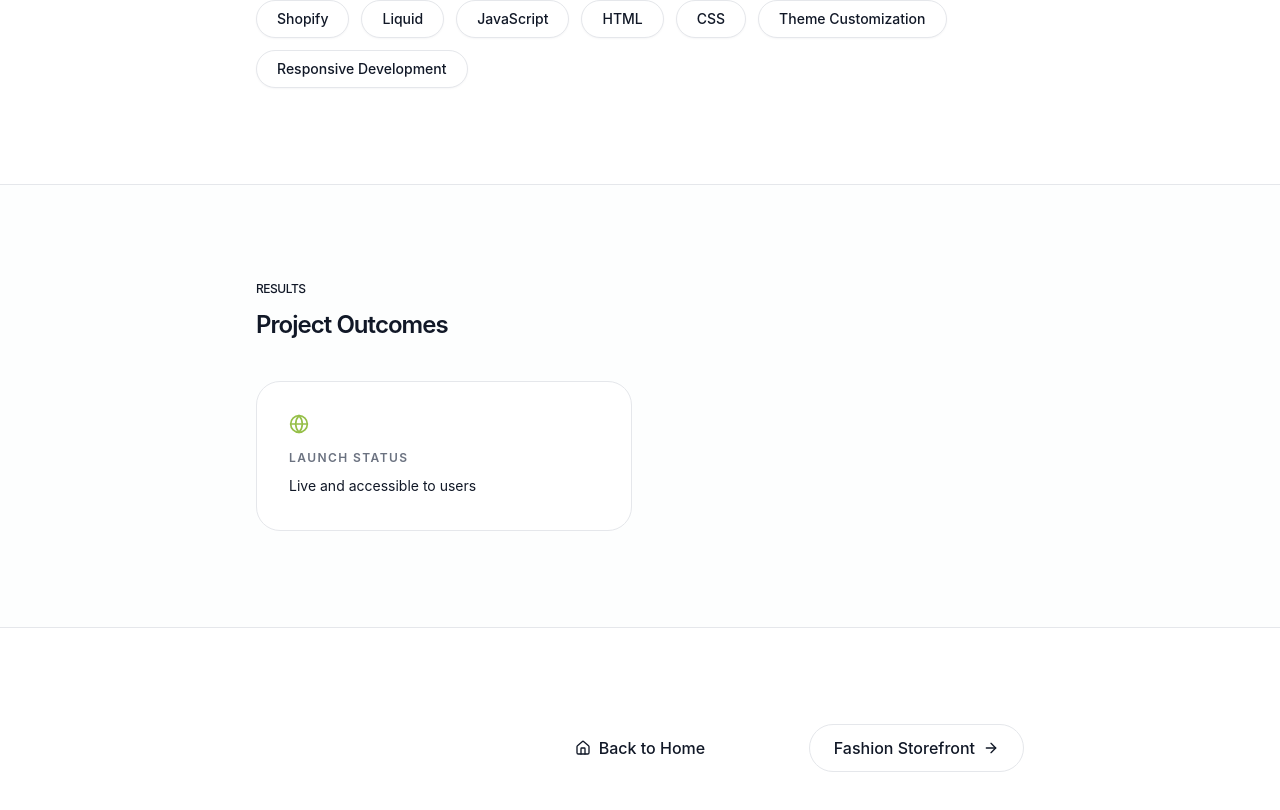
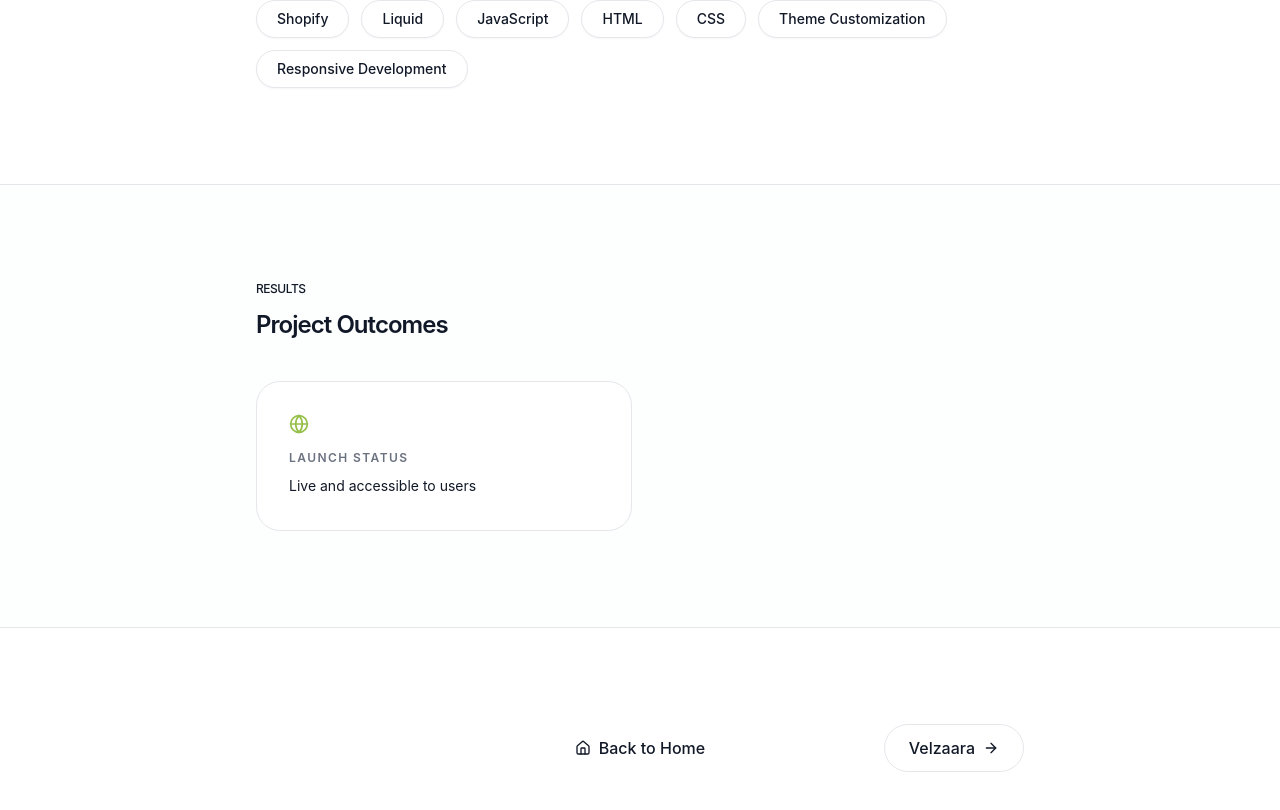
Before and after one commit to susan1711/Portfolio-, a Next.js app: page /projects/ilyzly in a window 1280 px wide. Shown: the part 2438-3248 px from the top of the page. Built offline with nearby package versions, Linux system fonts and the light colour scheme; no server answers.

Commit message:
feat: updated project names

```diff
--- a/content/projects.ts
+++ b/content/projects.ts
@@ -31,7 +31,7 @@ export const projects: Project[] = [
     industry: "Retail Apparel and Fashion",
     role: "Shopify Developer",
     duration: "Client project",
-    teamSize: "Agency collaboration",
+    teamSize: "Freelancer",
     overview:
       "A Shopify storefront for a Chennai-based fashion brand focused on making product discovery, collection browsing, and purchasing feel clear across mobile and desktop.",
     clientGoal:
@@ -75,13 +75,13 @@ export const projects: Project[] = [
   {
     id: "project-002",
     slug: "velzaara",
-    featured: false,
-    name: "Fashion Storefront",
-    website: null,
-    industry: "Fashion eCommerce",
+    featured: true,
+    name: "Velzaara",
+    website: "https://velzaara.com",
+    industry: "Womens Fashion eCommerce",
     role: "Shopify Developer",
     duration: "Client project",
-    teamSize: "Solo implementation",
+    teamSize: "Agency collaboration",
     overview:
       "A private Shopify storefront build for a fashion catalog with reusable theme sections and responsive product discovery flows.",
     clientGoal:
@@ -114,10 +114,10 @@ export const projects: Project[] = [
   {
     id: "project-003",
     slug: "seams-to-love",
-    featured: false,
-    name: "Lifestyle Shopify Store",
-    website: null,
-    industry: "Lifestyle eCommerce",
+    featured: true,
+    name: "Seams to Love",
+    website: "https://seamstolove.com",
+    industry: "Womens Fashion eCommerce",
     role: "Shopify Developer",
     duration: "Client project",
     teamSize: "Agency collaboration",
@@ -154,12 +154,12 @@ export const projects: Project[] = [
     id: "project-004",
     slug: "alankar-chennai",
     featured: false,
-    name: "B2B Catalog Store",
-    website: null,
-    industry: "B2B Commerce",
+    name: "Alankar Chennai",
+    website: "https://alankarchennai.in",
+    industry: "Womens Fashion eCommerce",
     role: "Shopify Developer",
     duration: "Client project",
-    teamSize: "Solo implementation",
+    teamSize: "agency collaboration",
     overview:
       "A Shopify catalog experience shaped around practical product browsing, inquiry-led decisions, and clear information hierarchy.",
     clientGoal:
@@ -193,9 +193,9 @@ export const projects: Project[] = [
     id: "project-005",
     slug: "angelic-weaves",
     featured: false,
-    name: "Figma to Shopify Theme",
-    website: null,
-    industry: "D2C eCommerce",
+    name: "Angelic Weaves",
+    website: "https://angelicweaves.com",
+    industry: "Womens Fashion eCommerce",
     role: "Shopify Developer",
     duration: "Client project",
     teamSize: "Agency collaboration",
@@ -232,22 +232,22 @@ export const projects: Project[] = [
     id: "project-006",
     slug: "enzymatic-enviro",
     featured: false,
-    name: "Store Optimization",
+    name: "Enzymatic Enviro",
     website: null,
-    industry: "Shopify Operations",
-    role: "Shopify Developer",
+    industry: "Wastewater Treatment and Environmental Services",
+    role: "WordPress Developer",
     duration: "Client project",
     teamSize: "Solo implementation",
     overview:
-      "A Shopify maintenance and optimization project focused on theme cleanup, storefront usability, and integration support.",
+      "A WordPress maintenance and optimization project focused on theme cleanup, storefront usability, and integration support.",
     clientGoal:
-      "Improve the reliability and day-to-day usability of an existing Shopify store without rebuilding the storefront from scratch.",
+      "Improve the reliability and day-to-day usability of an existing WordPress site without rebuilding the storefront from scratch.",
     responsibilities: [
       "Reviewed theme structure and simplified fragile storefront areas.",
       "Adjusted responsive issues across priority templates.",
       "Supported third-party app configuration and storefront compatibility.",
     ],
-    technologies: ["Shopify", "Liquid", "JavaScript", "CSS", "Shopify Apps"],
+    technologies: ["WordPress", "PHP", "JavaScript", "CSS", "WordPress Plugins"],
     features: [
       "Theme cleanup",
       "Responsive issue fixes",
@@ -263,7 +263,7 @@ export const projects: Project[] = [
       "Made the theme easier to maintain for future updates.",
     ],
     learning:
-      "This work strengthened my habit of solving Shopify issues with focused, low-risk changes that respect the existing store.",
+      "This work strengthened my habit of solving WordPress issues with focused, low-risk changes that respect the existing site structure.",
     publiclyAvailable: false,
     image: "/projects/enzymatic-enviro/hero.webp",
   },
```
